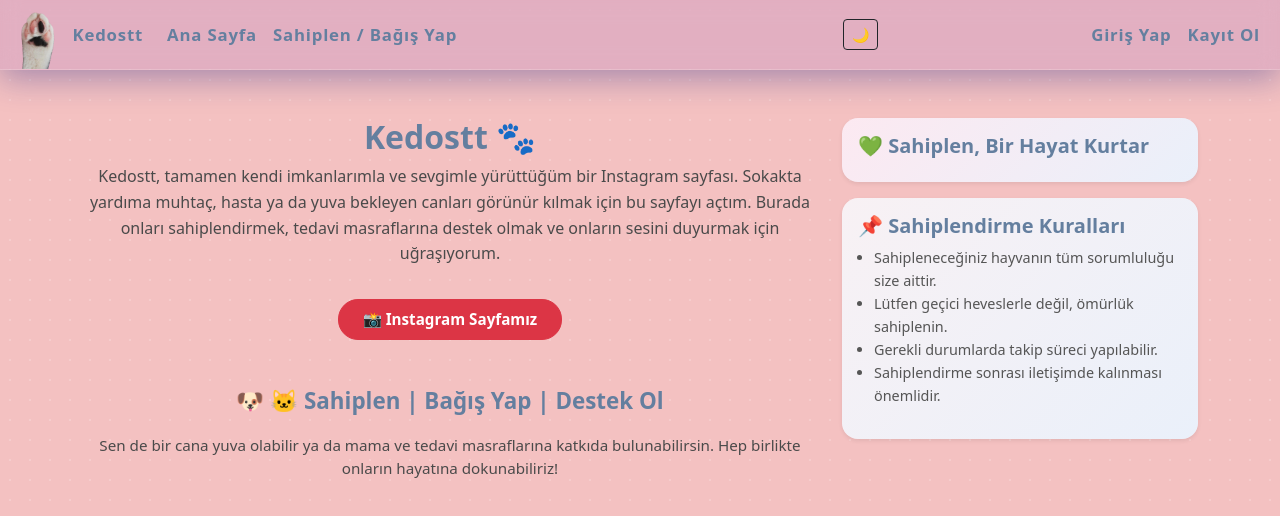
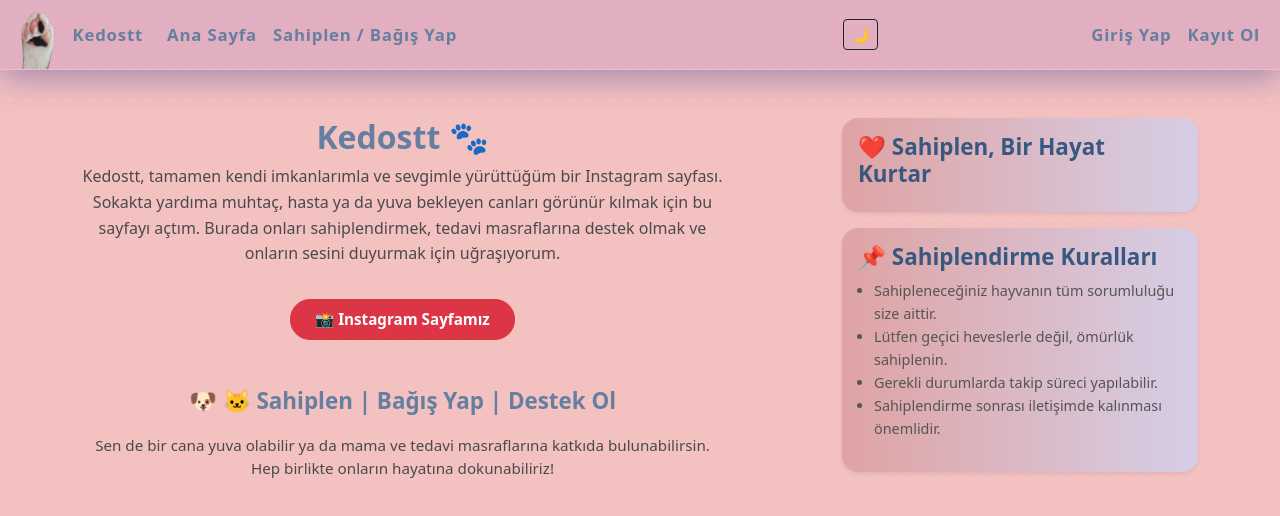
Before and after one commit to furkanyld/Kedostt-Frontend, a React (Create React App) app: page / in a window 1280 px wide. Shown: the top 516 px of the page. Built offline with nearby package versions, Linux system fonts and the light colour scheme; no server answers.

Commit message:
HomePage updated.

```diff
--- a/src/Pages/HomePage.js
+++ b/src/Pages/HomePage.js
@@ -1,5 +1,4 @@
 import React, { useEffect, useState } from "react";
-import catDogPhoto from "../Assets/louis-philippe-poitras-sJgucUmcaKE-unsplash.jpg";
 import axios from "../Api/PublicAxios";
 
 function HomePage() {
@@ -18,9 +17,9 @@ function HomePage() {
   return (
     <div className="page-background">
       <div className="container py-5">
-        <div className="row g-4 flex-column-reverse flex-md-row">
+        <div className="row g-4 flex-column-reverse flex-md-row justify-content-between">
           {/* Sol içerik */}
-          <div className="col-md-8 d-flex flex-column align-items-center text-center">
+          <div className="col-md-7 d-flex flex-column align-items-center text-center">
             <div style={{ maxWidth: "900px" }}>
               <h1 style={{ color: "#647f9f", fontWeight: "700", fontSize: "2rem" }}>
                 Kedostt 🐾
@@ -61,9 +60,9 @@ function HomePage() {
           </div>
 
           {/* Sağ bar */}
-          <div className="col-md-4 d-flex flex-column gap-3">
-            <div className="card shadow-sm p-3" style={{ borderRadius: "1rem", backgroundColor: "#f8f1f4" }}>
-              <h5 style={{ color: "#647f9f", fontWeight: "600" }}>💚 Sahiplen, Bir Hayat Kurtar</h5>
+          <div className="col-md-4 offset-md-1 d-flex flex-column gap-3">
+            <div className="card shadow-sm p-3 soft-card">
+              <h5 className="card-title">❤️ Sahiplen, Bir Hayat Kurtar</h5>
               {randomAnimal && (
                 <img
                   src={randomAnimal.imageUrl}
@@ -75,8 +74,8 @@ function HomePage() {
             </div>
 
             {/* Alt Kart: Bilgilendirme */}
-            <div className="card custom-home-card shadow-sm p-3">
-              <h5 style={{ color: "#647f9f", fontWeight: "600" }}>📌 Sahiplendirme Kuralları</h5>
+            <div className="card custom-home-card shadow-sm p-3 soft-card">
+              <h5 className="card-title">📌 Sahiplendirme Kuralları</h5>
               <ul style={{ fontSize: "0.9rem", color: "#555", lineHeight: 1.6, paddingLeft: "1rem" }}>
                 <li>Sahipleneceğiniz hayvanın tüm sorumluluğu size aittir.</li>
                 <li>Lütfen geçici heveslerle değil, ömürlük sahiplenin.</li>
--- a/src/Styles/style.css
+++ b/src/Styles/style.css
@@ -491,11 +491,23 @@ table tbody td {
   }
 }
 
+.soft-card {
+  background: linear-gradient(90deg, #dfa3a3 0%, #d6cee6) !important;
+  border-radius: 1rem;
+  box-shadow: 0 4px 12px rgba(0,0,0,0.08);
+}
+
+
 /* 🌙 Dark Mode */
 .dark-mode {
   background-color: #1e1e1e !important;
   background-image: none !important;
   color: #f0f0f0;
+}
+
+body.dark-mode .soft-card {
+  background: linear-gradient(135deg, #2b2b2b, #3d3d3d) !important;
+  color: #f5f5f5;
 }
 
 /* Kartların Dark Mode görünümü */
```
